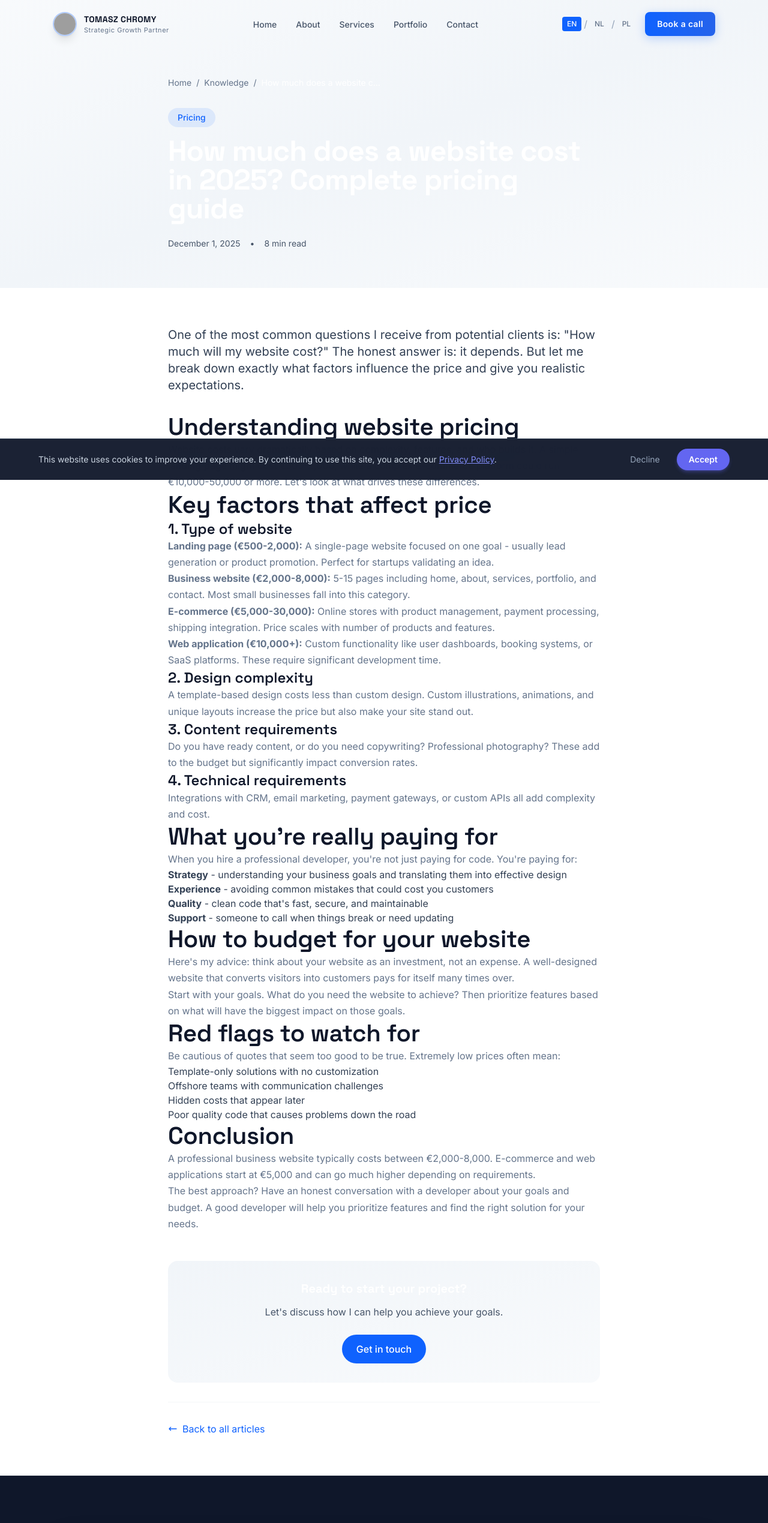
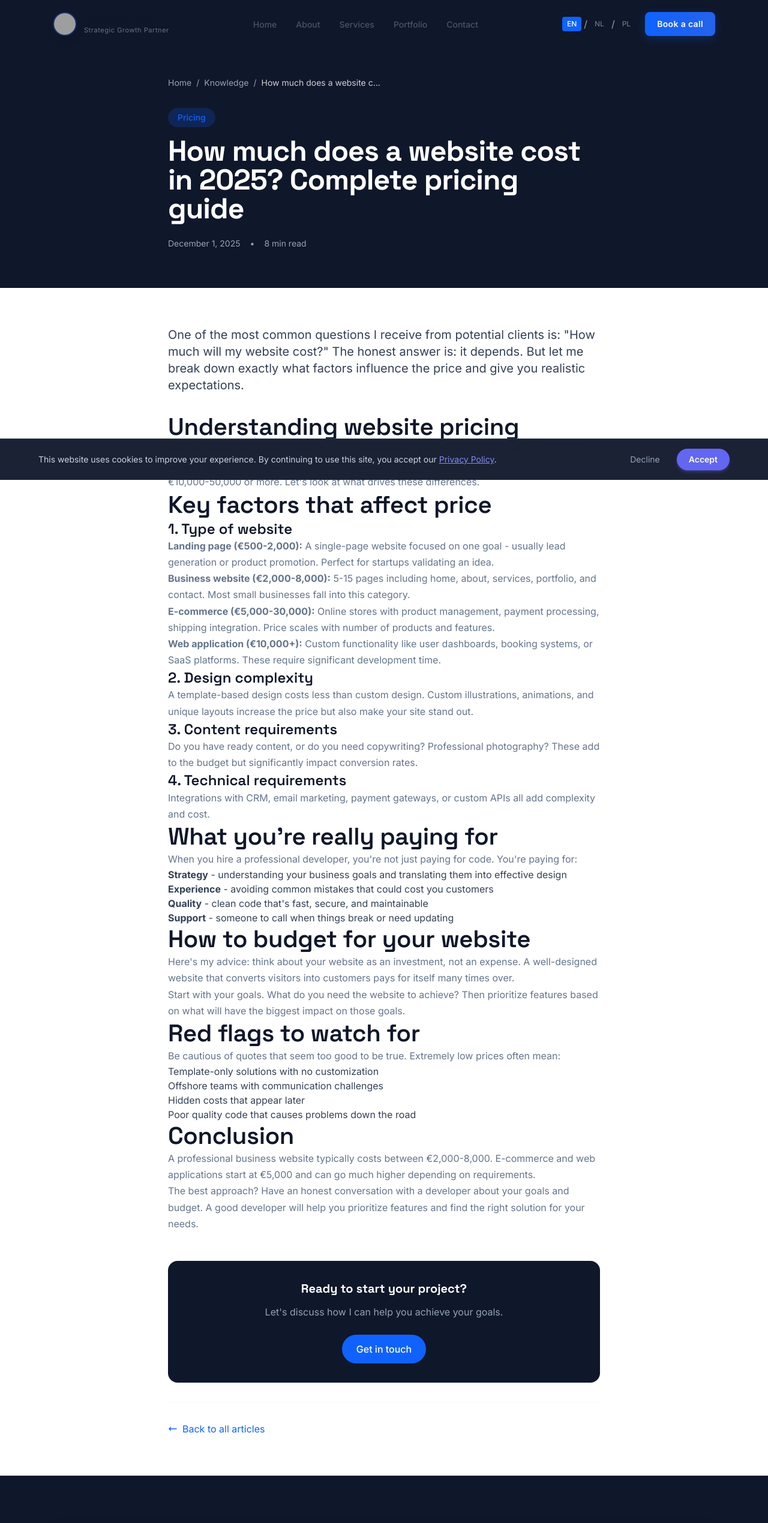
Before and after one commit to TomaszChromy/tomasz-chromy-web, a React (Vite) app: page /blog/1 in a window 1280 px wide. Shown: the top 2539 px of the page at 60% size. Built offline with nearby package versions, Linux system fonts and the light colour scheme; grey boxes are pictures that could not be loaded.

Commit message:
Fix article page: dark hero, scroll to top, fix navbar links for subpages

```diff
--- a/src/components/Layout.tsx
+++ b/src/components/Layout.tsx
@@ -1,4 +1,5 @@
 import React, { useState, useEffect } from "react";
+import { useLocation } from "react-router-dom";
 import CookieBanner from "./CookieBanner";
 import { Button } from "./ui/Button";
 import { Logo, FooterLogo } from "./ui/Logo";
@@ -12,14 +13,21 @@ const Layout: React.FC<LayoutProps> = ({ children }) => {
   const [mobileMenuOpen, setMobileMenuOpen] = useState(false);
   const [scrolled, setScrolled] = useState(false);
   const { t } = useLanguage();
+  const location = useLocation();
+
+  // Check if we're on the homepage
+  const isHomePage = location.pathname === "/";
+
+  // Build link with proper prefix for subpages
+  const buildHref = (hash: string) => isHomePage ? hash : `/${hash}`;
 
   // Navigation links with translations
   const navLinks = [
-    { href: "#hero", label: t.nav.home },
-    { href: "#about", label: t.nav.about },
-    { href: "#services", label: t.nav.services },
-    { href: "#portfolio", label: t.nav.portfolio },
-    { href: "#contact", label: t.nav.contact },
+    { href: buildHref("#hero"), label: t.nav.home },
+    { href: buildHref("#about"), label: t.nav.about },
+    { href: buildHref("#services"), label: t.nav.services },
+    { href: buildHref("#portfolio"), label: t.nav.portfolio },
+    { href: buildHref("#contact"), label: t.nav.contact },
   ];
 
   // Handle scroll effect for navbar
@@ -43,7 +51,7 @@ const Layout: React.FC<LayoutProps> = ({ children }) => {
       >
         <nav className="mx-auto flex max-w-6xl items-center justify-between px-6">
           {/* LOGO + ROLE */}
-          <a href="#hero" className="flex items-center gap-3 group transition-transform hover:scale-[1.02]" aria-label="Tomasz Chromy - Home">
+          <a href={buildHref("#hero")} className="flex items-center gap-3 group transition-transform hover:scale-[1.02]" aria-label="Tomasz Chromy - Home">
             <Logo size="sm" variant="full" />
           </a>
 
@@ -64,7 +72,7 @@ const Layout: React.FC<LayoutProps> = ({ children }) => {
           {/* CTA + LANGUAGE SWITCHER - DESKTOP */}
           <div className="hidden lg:flex items-center gap-4">
             <LanguageSwitcher />
-            <Button as="a" href="#contact" variant="primary" size="sm">
+            <Button as="a" href={buildHref("#contact")} variant="primary" size="sm">
               {t.nav.bookCall}
             </Button>
           </div>
@@ -119,7 +127,7 @@ const Layout: React.FC<LayoutProps> = ({ children }) => {
             <li className="mt-2">
               <Button
                 as="a"
-                href="#contact"
+                href={buildHref("#contact")}
                 variant="primary"
                 fullWidth
                 onClick={() => setMobileMenuOpen(false)}
@@ -149,7 +157,7 @@ const Layout: React.FC<LayoutProps> = ({ children }) => {
                 {t.footer.ctaSubtitle}
               </p>
               <a
-                href="#contact"
+                href={buildHref("#contact")}
                 className="inline-flex items-center gap-2 px-6 sm:px-8 py-3 sm:py-4 rounded-xl bg-white text-accent-blue font-semibold hover:bg-white/90 transition-all duration-300 shadow-lg text-sm sm:text-base"
               >
                 {t.footer.ctaBtn}
--- a/src/pages/ArticlePage.tsx
+++ b/src/pages/ArticlePage.tsx
@@ -1,12 +1,18 @@
-import React from "react";
-import { useParams, Link } from "react-router-dom";
+import React, { useEffect } from "react";
+import { useParams, Link, useLocation } from "react-router-dom";
 import { useLanguage } from "../i18n";
 
 type ArticleKey = "pricing" | "react-nextjs" | "process" | "performance";
 
 const ArticlePage: React.FC = () => {
   const { articleSlug } = useParams<{ articleSlug: string }>();
-  const { t, language } = useLanguage();
+  const { t } = useLanguage();
+  const location = useLocation();
+
+  // Scroll to top on page load
+  useEffect(() => {
+    window.scrollTo(0, 0);
+  }, [location.pathname]);
 
   // Map slugs to article keys
   const slugToKey: Record<string, ArticleKey> = {
@@ -43,27 +49,27 @@ const ArticlePage: React.FC = () => {
 
   return (
     <article className="bg-white min-h-screen">
-      {/* Hero */}
-      <header className="bg-gradient-to-br from-navy-900 via-navy-800 to-navy-900 pt-32 pb-16">
+      {/* Hero - Dark background for contrast */}
+      <header className="bg-cool-50 pt-32 pb-16">
         <div className="max-w-3xl mx-auto px-4 sm:px-6">
           {/* Breadcrumb */}
           <nav className="mb-8">
-            <ol className="flex items-center gap-2 text-sm text-cool-400">
+            <ol className="flex items-center gap-2 text-sm text-cool-500">
               <li><Link to="/" className="hover:text-accent-blue transition-colors">{t.nav.home}</Link></li>
-              <li>/</li>
+              <li className="text-cool-500">/</li>
               <li><Link to="/#blog" className="hover:text-accent-blue transition-colors">{t.blog.label}</Link></li>
-              <li>/</li>
-              <li className="text-white truncate max-w-[200px]">{article.title}</li>
+              <li className="text-cool-500">/</li>
+              <li className="text-white/80 truncate max-w-[200px]">{article.title}</li>
             </ol>
           </nav>
 
-          <span className="inline-block px-4 py-1.5 rounded-full bg-accent-blue/10 text-accent-blue text-sm font-medium mb-4">
+          <span className="inline-block px-4 py-1.5 rounded-full bg-accent-blue/20 text-accent-blue text-sm font-medium mb-4">
             {article.category}
           </span>
           <h1 className="text-3xl sm:text-4xl lg:text-5xl font-heading font-bold text-white mb-6 leading-tight">
             {article.title}
           </h1>
-          <div className="flex items-center gap-4 text-cool-300 text-sm">
+          <div className="flex items-center gap-4 text-cool-500 text-sm">
             <span>{article.date}</span>
             <span>•</span>
             <span>{article.readTime}</span>
@@ -79,11 +85,11 @@ const ArticlePage: React.FC = () => {
         />
 
         {/* CTA */}
-        <div className="mt-12 p-8 rounded-2xl bg-gradient-to-br from-navy-800 to-navy-900 text-center">
+        <div className="mt-12 p-8 rounded-2xl bg-cool-50 text-center">
           <h3 className="text-xl font-heading font-bold text-white mb-3">
             {t.articles?.ctaTitle}
           </h3>
-          <p className="text-cool-300 mb-6">{t.articles?.ctaSubtitle}</p>
+          <p className="text-cool-500 mb-6">{t.articles?.ctaSubtitle}</p>
           <Link
             to="/#contact"
             className="inline-flex items-center gap-2 px-6 py-3 rounded-full bg-accent-blue text-white font-medium hover:bg-accent-blue/90 transition-colors"
```
